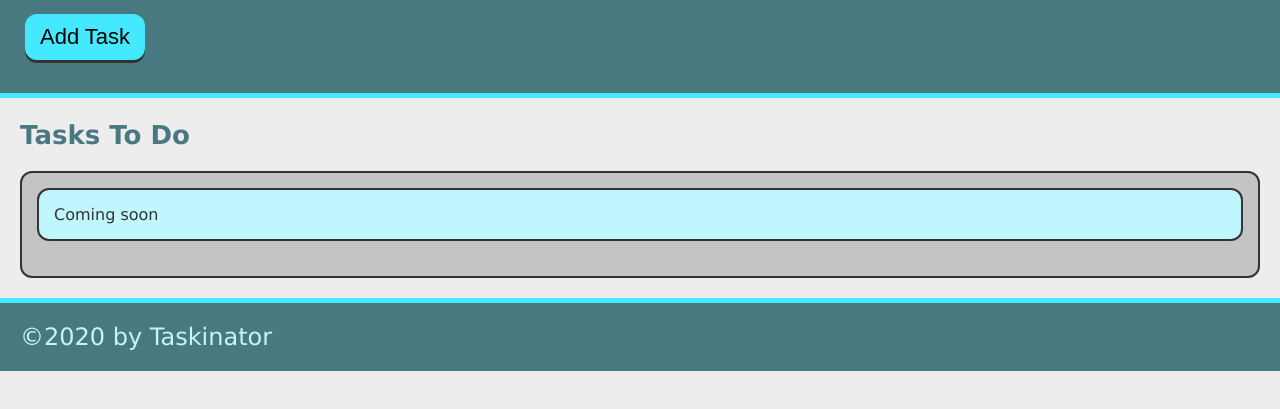
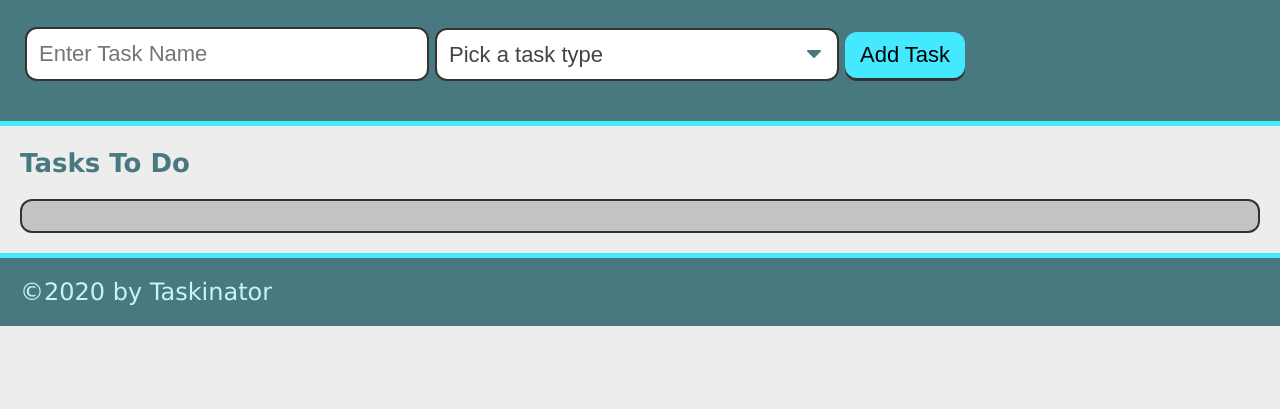
Before and after one commit to Bgallag5/taskinator, a plain HTML site: page index.html in a window 1280 px wide. Shown: the part 115-524 px from the top of the page. Drawn offline with Linux system fonts and the light colour scheme.

Commit message:
event listener and input field

```diff
--- a/assets/js/script.js
+++ b/assets/js/script.js
@@ -1,14 +1,13 @@
-var buttonEl = document.querySelector("#save-task");
-console.log(buttonEl);
-
-var buttonEl = document.querySelector("#save-task");
+var formEl = document.querySelector("#task-form");
 var tasksToDoEl = document.querySelector("#tasks-to-do");
 
-var createTaskHandler = function() {
+var createTaskHandler = function(event) {
+  event.preventDefault();
+
     var listItemEl = document.createElement("li");
     listItemEl.className = "task-item";
     listItemEl.textContent = "This is a new task.";
     tasksToDoEl.appendChild(listItemEl);
   }
 
-buttonEl.addEventListener("click", createTaskHandler);
+  formEl.addEventListener("submit", createTaskHandler);
--- a/index.html
+++ b/index.html
@@ -11,16 +11,33 @@
     <header>
         <h1 class = "page-title">Taskinator</h1>
         <p>Click the button below to add new task!</p>
-        <button class = "btn" id= "save-task">Add Task</button>
+
+        <form id="task-form">
+            <div class="form-group">
+                <input type="text" name="task-name" placeholder="Enter Task Name" />
+              </div>
+
+              <div class="form-group">
+                <select name="task-type" class="select-dropdown">
+                  <option value="" disabled selected>Pick a task type</option>
+                  <option value="Print">Print</option>
+                  <option value="Web">Web</option>
+                  <option value="Mobile">Mobile</option>
+                </select>
+              </div>
+
+            <div class="form-group">
+              <button class="btn" id="save-task" type="submit">Add Task</button>
+            </div>
+          </form>
+
     </header>
 
     <main>
         <section class = "task-list-wrapper">
         <h2 class= "list-title">Tasks To Do</h2>
         <ul class = "task-list" id = "tasks-to-do">
-            <li class = task-item>
-                Coming soon
-            </li>
+
         </ul>
 
         </section>
```
